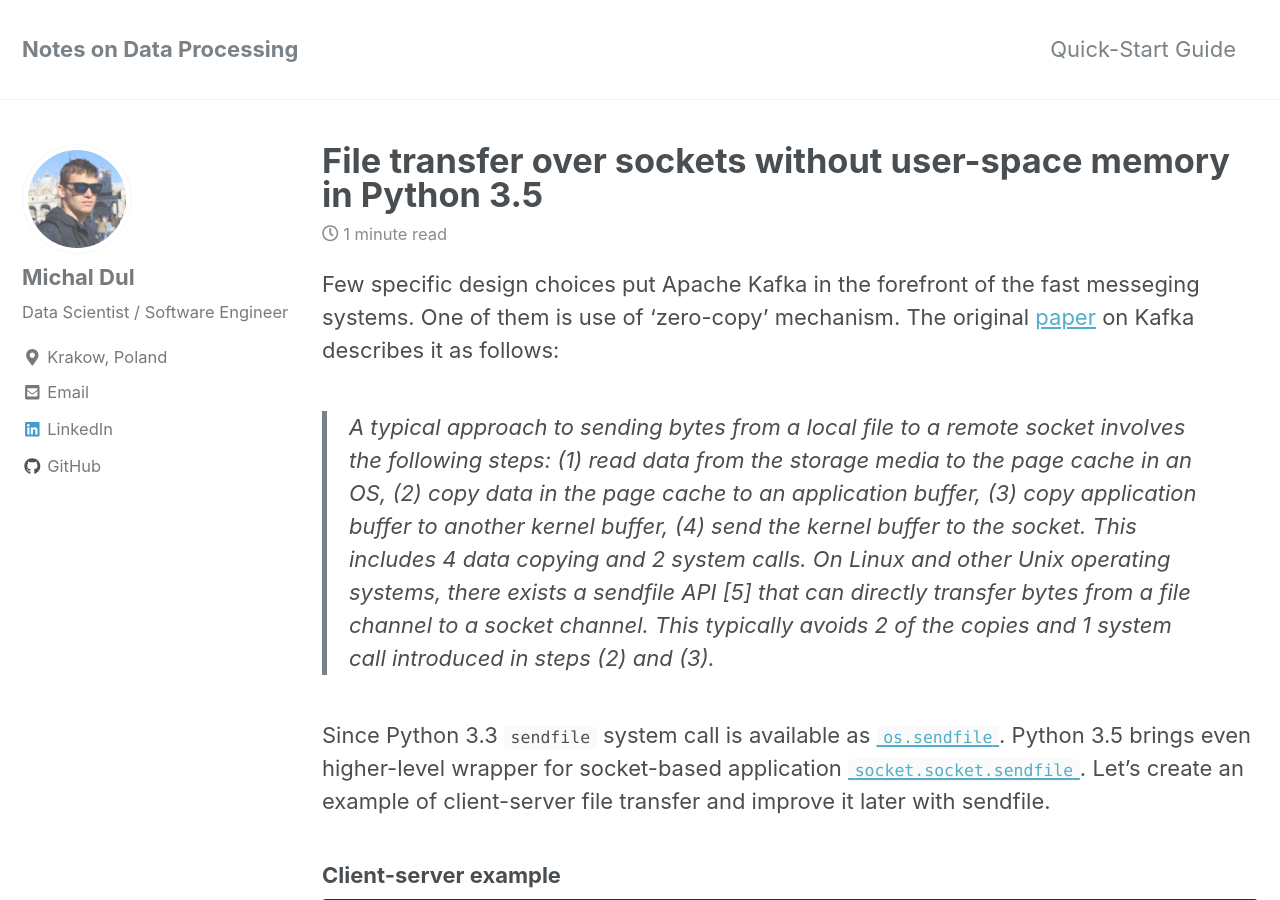
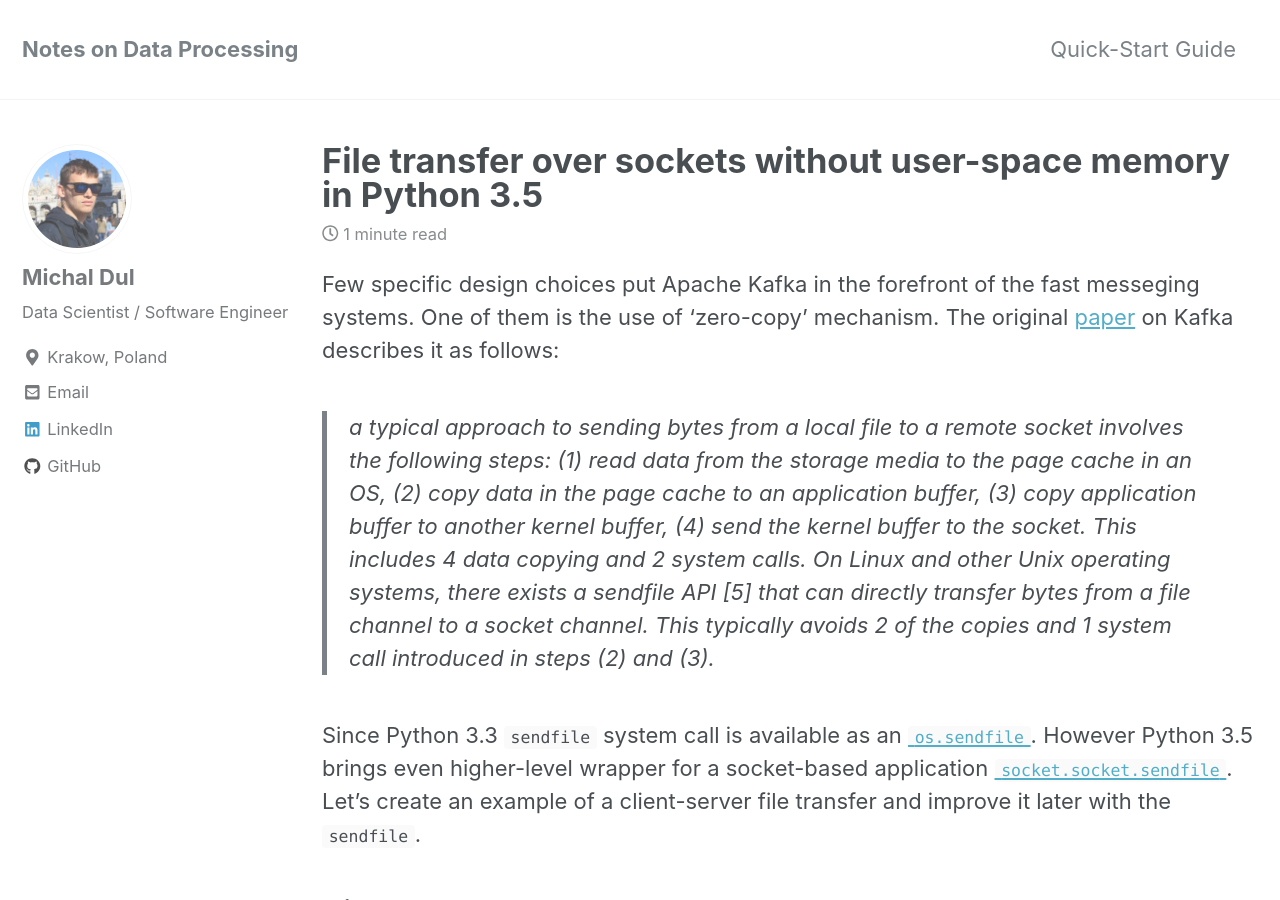
Before and after one commit to michaldul/michaldul.github.io, a Jekyll site: the page built from _posts/2018-2-4-sendfile.md, in a window 1280 px wide and 900 px high. Built offline with Jekyll 4.4.1, drawn with Linux system fonts in a browser that asks for light colours; nearby versions of some CDN libraries; some of the changed text lies outside the part shown.

Commit message:
sendfile corrected

````diff
--- a/_posts/2018-2-4-sendfile.md
+++ b/_posts/2018-2-4-sendfile.md
@@ -4,11 +4,11 @@
 categories: [Python]
 ---
 
-Few specific design choices put Apache Kafka in the forefront of the fast messeging systems. One of them is use of 'zero-copy' mechanism. The original [paper](http://notes.stephenholiday.com/Kafka.pdf) on Kafka describes it as follows:
+Few specific design choices put Apache Kafka in the forefront of the fast messeging systems. One of them is the use of 'zero-copy' mechanism. The original [paper](http://notes.stephenholiday.com/Kafka.pdf) on Kafka describes it as follows:
 
-> A typical approach to sending bytes from a local file to a remote socket involves the following steps: (1) read data from the storage media to the page cache in an OS, (2) copy data in the page cache to an application buffer, (3) copy application buffer to another kernel buffer, (4) send the kernel buffer to the socket. This includes 4 data copying and 2 system calls. On Linux and other Unix operating systems, there exists a sendfile API [5] that can directly transfer bytes from a file channel to a socket channel. This typically avoids 2 of the copies and 1 system call introduced in steps (2) and (3).
+> a typical approach to sending bytes from a local file to a remote socket involves the following steps: (1) read data from the storage media to the page cache in an OS, (2) copy data in the page cache to an application buffer, (3) copy application buffer to another kernel buffer, (4) send the kernel buffer to the socket. This includes 4 data copying and 2 system calls. On Linux and other Unix operating systems, there exists a sendfile API [5] that can directly transfer bytes from a file channel to a socket channel. This typically avoids 2 of the copies and 1 system call introduced in steps (2) and (3).
 
-Since Python 3.3 `sendfile` system call is available as [`os.sendfile`](https://docs.python.org/3/library/os.html#os.sendfile). Python 3.5 brings even higher-level wrapper for socket-based application [`socket.socket.sendfile`](https://docs.python.org/3/library/socket.html#socket.socket.sendfile). Let's create an example of client-server file transfer and improve it later with sendfile.
+Since Python 3.3 `sendfile` system call is available as an [`os.sendfile`](https://docs.python.org/3/library/os.html#os.sendfile). However Python 3.5 brings even higher-level wrapper for a socket-based application [`socket.socket.sendfile`](https://docs.python.org/3/library/socket.html#socket.socket.sendfile). Let's create an example of a client-server file transfer and improve it later with the `sendfile`.
 
 ### Client-server example
 
@@ -43,7 +43,7 @@
 sock.close()
 ```
 
-Client does not spill on disk in purpose - we want to benchmark it and `write` operation would be the most expensive one.
+Client does not spill on disk in purpose - we want to benchmark it and the `write` operation would be the most expensive one.
 Introducing `socket.socket.sendfile` call simplifies the sever code:
 
 ```python
@@ -60,14 +60,14 @@
 ```
 
 ### Benchmark
-Let's see how much faster this zero copy approach is. `4GB.bin` file mentioned in the listening is generated with the following bash command:
+Look how much faster this zero copy approach is. The `4GB.bin` file mentioned in the listening is generated with the following bash command:
 ```sh
 dd if=/dev/urandom of=4GB.bin bs=64M count=64 iflag=fullblock
 ```
 
-I've run the client script against both servers 100 times. Distribution of execution times presents as follows:
+I've run the client script against both servers 100 times. The distribution of execution times is presented below.
 
 ![benchmark](/assets/images/sendfile_benchmark.png){: .align-center}
 
 
-[`socket.socket.sendfile`](https://docs.python.org/3/library/socket.html#socket.socket.sendfile) approach is more than twice as fast and much more **stable** in terms of execution time. Standard deviations of times are respectively 0.68s and 0.03s.
+The [`socket.socket.sendfile`](https://docs.python.org/3/library/socket.html#socket.socket.sendfile) approach is more than twice as fast and much more **stable** in terms of execution time. Standard deviations of times are 0.68s and 0.03s respectively.
````
